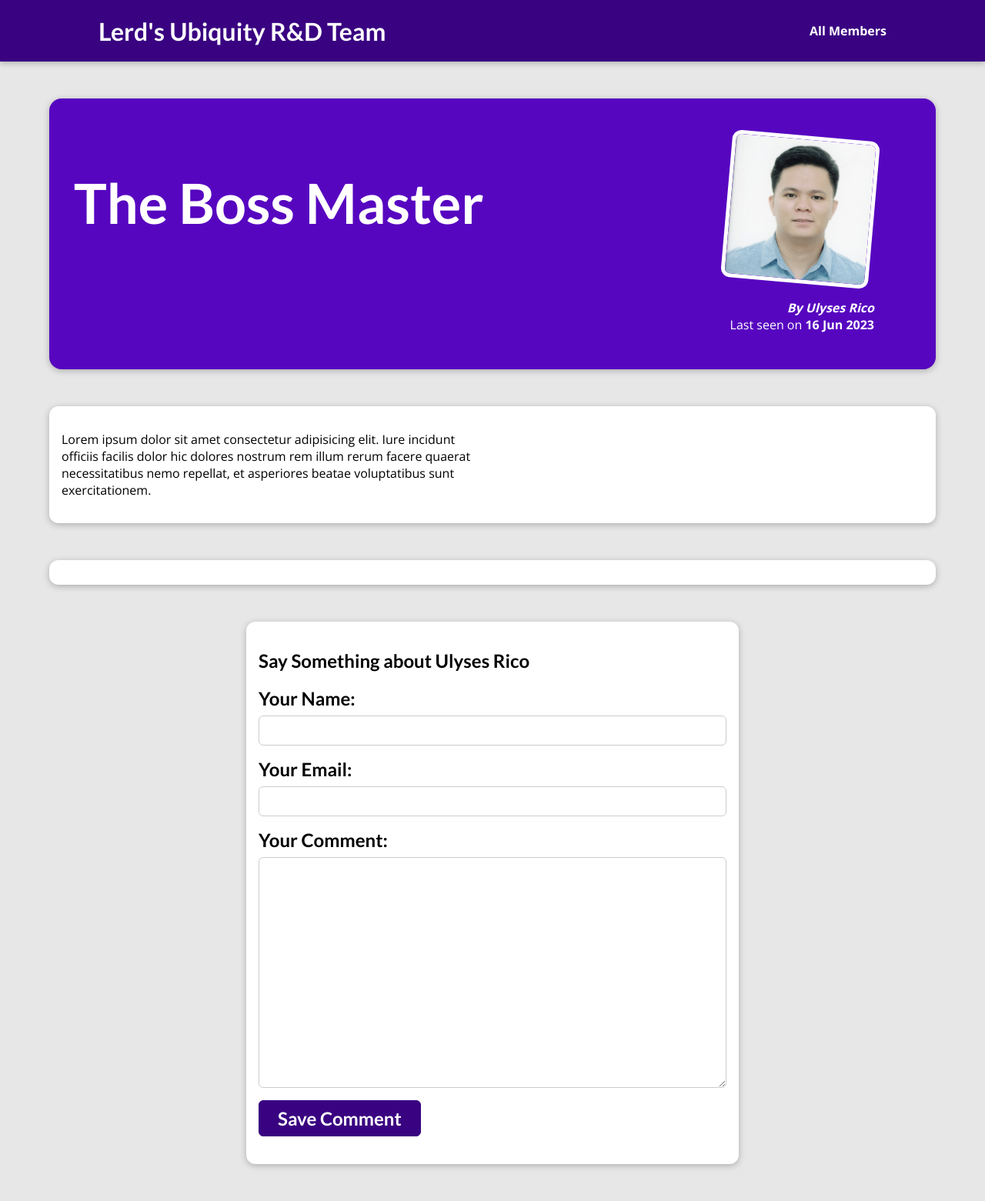
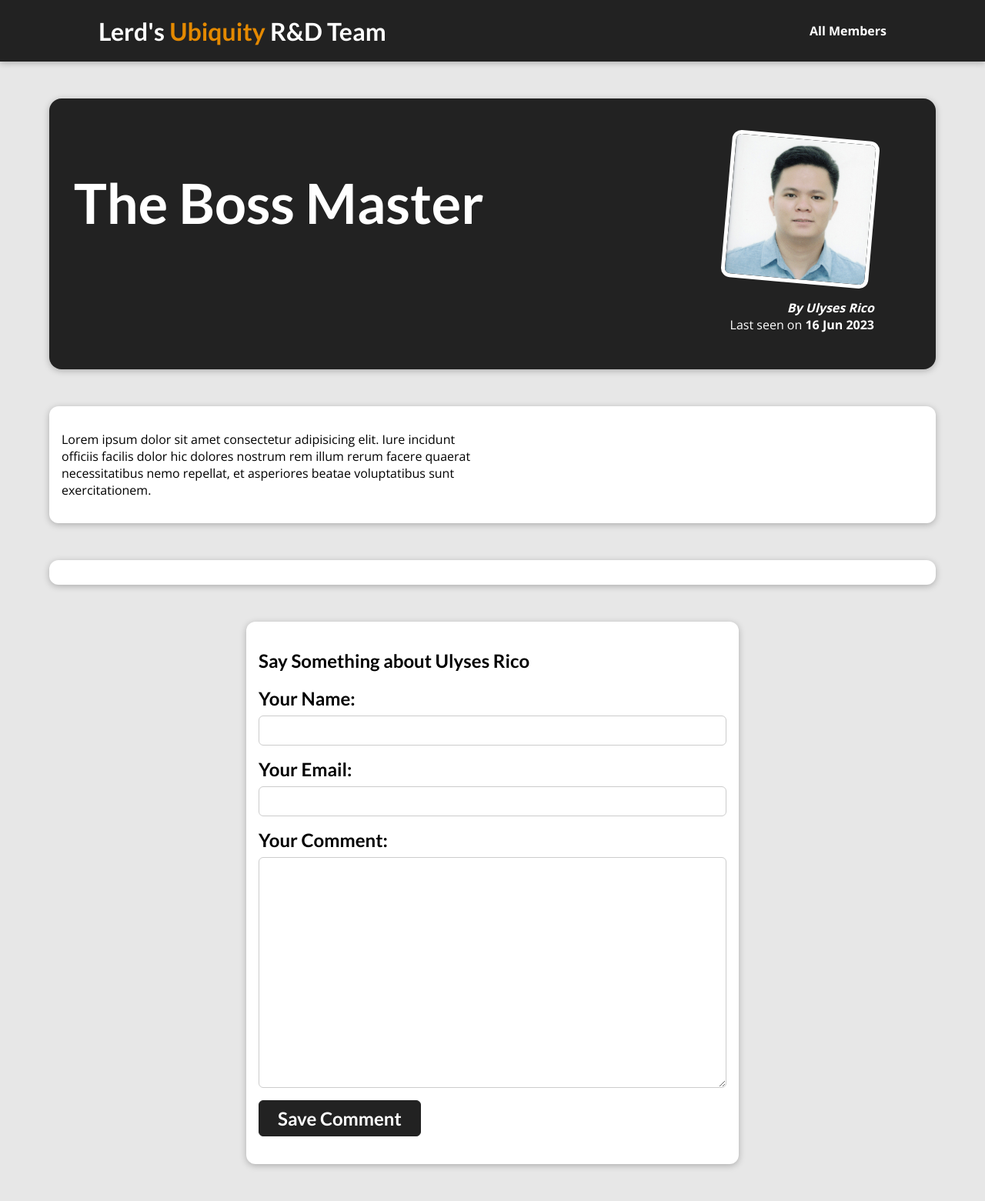
Before and after one commit to KarlStevenRequinto/django-blog-practice, a Django app: page /posts/uly-rico in a window 1280 px wide. Shown: the whole page at 77% size. Run offline with Django 3.2, Linux system fonts and the light colour scheme; data comes from the database, SQL or seed files in the repository; data that the repository does not hold is empty.

Commit message:
editing theme colors

```diff
--- a/blog/static/blog/all-posts.css
+++ b/blog/static/blog/all-posts.css
@@ -3,7 +3,7 @@ body {
 }
 
 #main-navigation {
-  background-color: #390281;
+  background-color: #222;
   box-shadow: 0 2px 8px rgba(0, 0, 0, 0.25);
 }
 
--- a/blog/static/blog/index.css
+++ b/blog/static/blog/index.css
@@ -1,5 +1,5 @@
 #welcome {
-  background: linear-gradient(to right top, #6305dd, #390281);
+  background: linear-gradient(to right top, #222, #000000);
   padding: 6rem 12%;
 }
 
--- a/blog/static/blog/post-detail.css
+++ b/blog/static/blog/post-detail.css
@@ -3,7 +3,7 @@ body {
 }
 
 #main-navigation {
-  background-color: #390281;
+  background-color: #222;
   box-shadow: 0 2px 8px rgba(0, 0, 0, 0.25);
 }
 
@@ -13,7 +13,7 @@ body {
   width: 90%;
   max-width: 90rem;
   border-radius: 16px;
-  background-color: #5706c0;
+  background-color: #222;
   position: relative;
   box-shadow: 0 2px 8px rgba(0, 0, 0, 0.25);
   height: 22rem;
@@ -88,7 +88,7 @@ main {
 
 .tag {
   background-color: white;
-  color: #390281;
+  color: #222;
   padding: 0.5rem 1rem;
   border-radius: 8px;
 }
@@ -105,9 +105,9 @@ main {
 
 #comment-form button {
   font: inherit;
-  background-color: #390281;
+  background-color: #222;
   color: white;
-  border: 1px solid #390281;
+  border: 1px solid #222;
   padding: 0.5rem 1.5rem;
   border-radius: 6px;
   cursor: pointer;
@@ -115,8 +115,8 @@ main {
 
 #comment-form button:hover,
 #comment-form button:active {
-  background-color: #4f0ba7;
-  border-color: #4f0ba7;
+  background-color: #222;
+  border-color: #222;
 }
 
 .form-control {
--- a/blog/static/blog/post.css
+++ b/blog/static/blog/post.css
@@ -17,7 +17,7 @@
 .post a:hover,
 .post a:active {
   transform: scale(1.1);
-  background-color: #390281;
+  background-color: #222;
   color: white;
 }
 
--- a/blog/templates/blog/index.html
+++ b/blog/templates/blog/index.html
@@ -34,10 +34,6 @@ lerd robott
         <p>
             Nothing. Just practicing Django
         </p>
-
-        <p>
-            Emarson Bayang Pogi
-        </p>
     <section>
 
 {% endblock content %}
--- a/static/app.css
+++ b/static/app.css
@@ -31,6 +31,9 @@ h3 {
   left: 0;
 }
 
+#main-navigation span {
+  color: #e48900;
+}
 #main-navigation a {
   text-decoration: none;
   color: white;
@@ -39,7 +42,7 @@ h3 {
 
 #main-navigation a:hover,
 #main-navigation a:active {
-  color: #cf79f1;
+  color: #e48900;
 }
 
 #main-navigation h1 a:hover,
--- a/templates/base.html
+++ b/templates/base.html
@@ -13,7 +13,7 @@
   </head>
   <body>
     <header id="main-navigation">
-      <h1><a href="{% url 'starting-page' %}">Lerd's Ubiquity R&D Team</a></h1>
+      <h1><a href="{% url 'starting-page' %}">Lerd's <span>Ubiquity</span>  R&D Team</a></h1>
       <nav>
         <a href="{% url 'posts-page' %}">All Members</a>
       </nav>
```
